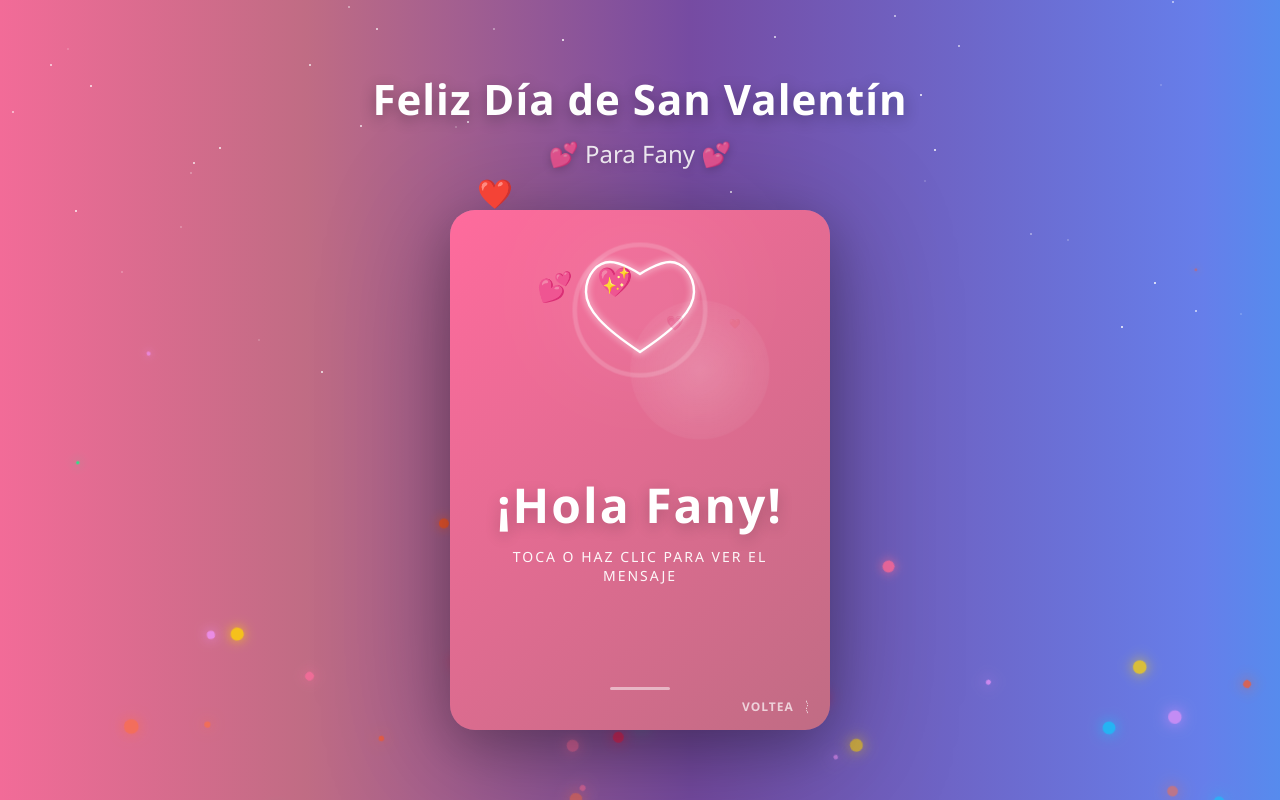
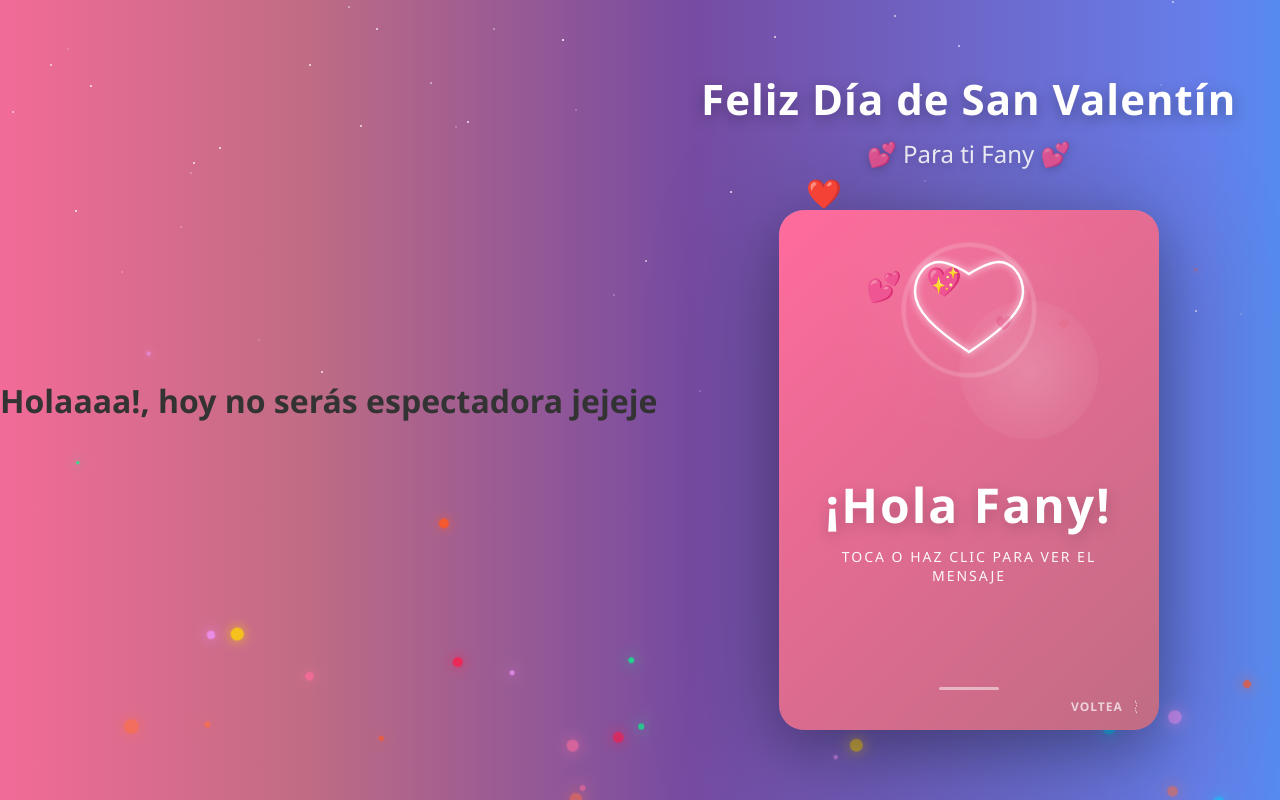
Before and after one commit to PaulDeve/init, a plain HTML site: page index.html in a window 1280 px wide. Drawn offline with Linux system fonts and the light colour scheme.

Commit message:
Update index.html

```diff
--- a/index.html
+++ b/index.html
@@ -3,7 +3,7 @@
 <head>
     <meta charset="UTF-8">
     <meta name="viewport" content="width=device-width, initial-scale=1.0">
-    <title>💕 Tarjeta de San Valentín para Fany 💕</title>
+    <title>💕 Tarjeta de San Valentín 💕</title>
     <link rel="stylesheet" href="style.css">
 </head>
 <body>
@@ -13,12 +13,20 @@
         <div class="stars" id="starsContainer"></div>
     </div>
 
+    <!-- Pantalla de bienvenida con mensaje -->
+    <div class="welcome-screen" id="welcomeScreen">
+        <div class="welcome-content">
+            <h1 class="welcome-message">Holaaaa!, hoy no serás espectadora jejeje</h1>
+        </div>
+        <div class="flowers-container" id="flowersContainer"></div>
+    </div>
+
     <div class="main-container">
         <!-- Encabezado interactivo -->
         <header class="header">
             <div class="header-content">
                 <h1 class="header-title">Feliz Día de San Valentín</h1>
-                <p class="header-subtitle">💕 Para Fany 💕</p>
+                <p class="header-subtitle">💕 Para ti Fany 💕</p>
             </div>
         </header>
 
@@ -84,10 +92,10 @@
                                     Fany, estos días sin hablar han sido más largos,
                                 </p>
                                 <p class="message-text">
-                                    pero tú sigues en mis pensamientos mientras estudias en Puno,
+                                    Pero sigues en mis pensamientos,
                                 </p>
                                 <p class="message-text">
-                                    cursando esa carrera que requiere tanta dedicación.
+                                    y a pesar de estar lejos pues te llevo presente.
                                 </p>
                                 <p class="message-text">
                                     Admiro tu esfuerzo y tu valentía de seguir adelante.
@@ -98,8 +106,8 @@
 
                             <div class="message-closing">
                                 <p class="closing-text">Espero poder volver a conectar y hablar más,</p>
-                                <p class="closing-text">porque tu compañía y conversaciones son especiales.</p>
-                                <p class="closing-text">¡Feliz San Valentín, Fany! 💕</p>
+                                <p class="closing-text">porque tu compañía y conversaciones son especiales y lo sabes.</p>
+                                <p class="closing-text">¡Feliz San Valentín, Fany! y un Abrazo 💕</p>
                             </div>
 
                             <div class="signature-box">
```
